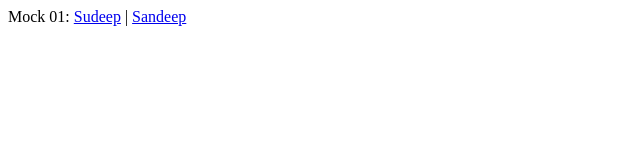
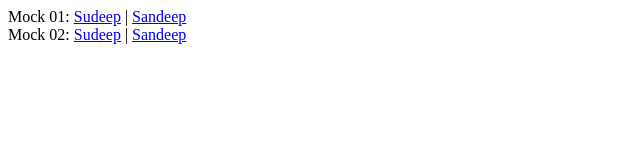
Before and after one commit to achchha/c, a plain HTML site: page index.html in a window 1280 px wide. Shown: the whole page, without its empty margins (0-640 px from the left). Drawn offline with Linux system fonts and the light colour scheme.

Commit message:
mock 2 boilerplate

```diff
--- a/index.html
+++ b/index.html
@@ -1 +1,3 @@
 Mock 01: <a href="m1a.html" target="_blank">Sudeep</a> | <a href="m1b.html" target="_blank">Sandeep</a>
+<br>
+Mock 02: <a href="m2a.html" target="_blank">Sudeep</a> | <a href="m2b.html" target="_blank">Sandeep</a>
```
